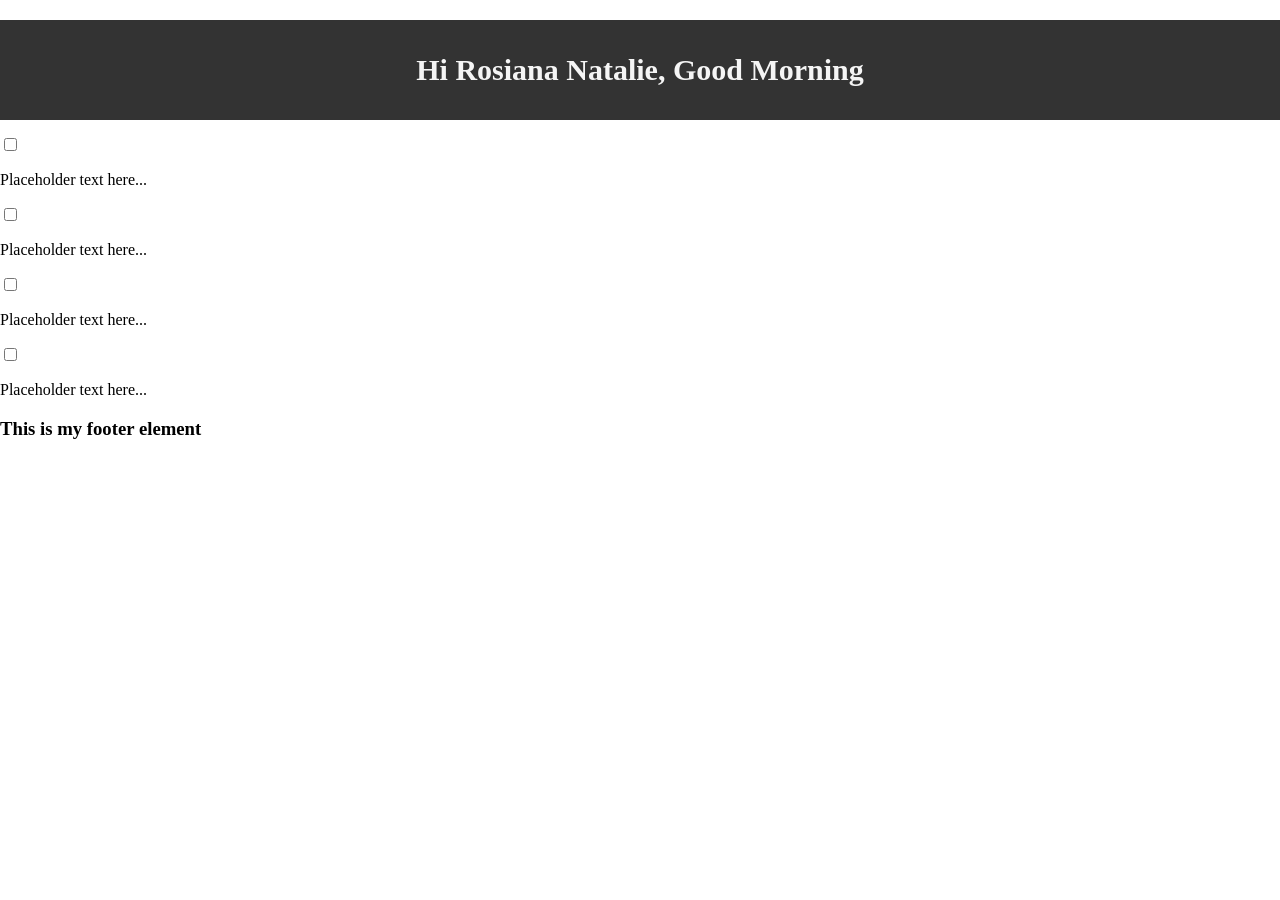
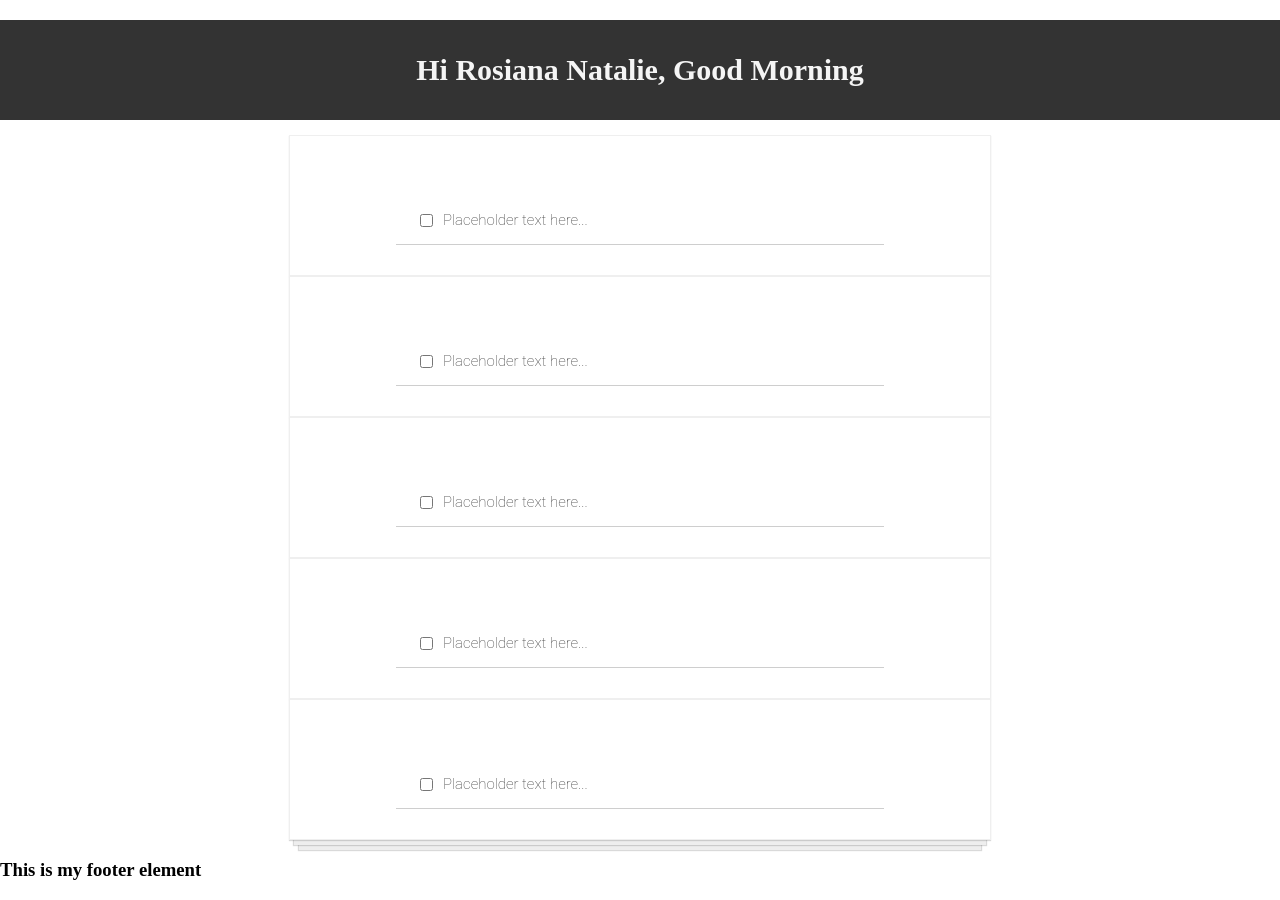
Before and after one commit to rosiananatalie/learning_js, a React (Create React App) app: page / in a window 1280 px wide. Before the commit the page ends 800 px from the top, so only its background shows below. Built offline with nearby package versions, Linux system fonts and the light colour scheme; the HTML template or start-up script is replaced by a standard one.

Commit message:
Styling Checklist Box

```diff
--- a/src/App.js
+++ b/src/App.js
@@ -7,9 +7,17 @@
     return (
         <div>
            <Header />
+
            <MainContent />
-           <Footer />
+           <MainContent />
+           <MainContent />
+           <MainContent />
+           <MainContent />
+
+            <Footer />
         </div>
+
+
     )
 }
 
--- a/src/components/Header.js
+++ b/src/components/Header.js
@@ -1,5 +1,4 @@
 import React from "react"
-import { fireEvent } from "@testing-library/react"
 
 function Header(){
     const firstName = "Rosiana"
--- a/src/components/MainContent.js
+++ b/src/components/MainContent.js
@@ -1,20 +1,22 @@
 import React from "react"
 
 function MainContent(){
+
+    const styles = {
+        fontSize : 20
+    }
+    // fill this up with the program operation like calculation and if-else statement
+    // XXXXXX
+
+    //Don't forget to return at the end
     return(
-        <div>
-            <input type = "checkbox" />
-            <p>Placeholder text here...</p>
+        <div className ="todo-list">
+            <div className = "todo-item">
+                <input type = "checkbox"/>
+                <p>Placeholder text here...</p>
+            </div>
+        </div>
 
-            <input type = "checkbox" />
-            <p>Placeholder text here...</p>
-
-            <input type = "checkbox" />
-            <p>Placeholder text here...</p>
-
-            <input type = "checkbox" />
-            <p>Placeholder text here...</p>
-        </div>
 
     )
 }
--- a/src/style.css
+++ b/src/style.css
@@ -13,3 +13,48 @@
     justify-content: center;
     align-items: center;
 }
+
+/*Got this styling from the tutorial */
+.todo-list {
+    background-color: white;
+    margin: auto;
+    width: 50%;
+    display: flex;
+    flex-direction: column;
+    align-items: center;
+    border: 1px solid #efefef;
+    box-shadow:
+    /* The top layer shadow */
+        0 1px 1px rgba(0,0,0,0.15),
+            /* The second layer */
+        0 10px 0 -5px #eee,
+            /* The second layer shadow */
+        0 10px 1px -4px rgba(0,0,0,0.15),
+            /* The third layer */
+        0 20px 0 -10px #eee,
+            /* The third layer shadow */
+        0 20px 1px -9px rgba(0,0,0,0.15);
+    padding: 30px;
+}
+
+.todo-item {
+    display: flex;
+    justify-content: flex-start;
+    align-items: center;
+    padding: 30px 20px 0;
+    width: 70%;
+    border-bottom: 1px solid #cecece;
+    font-family: Roboto, sans-serif;
+    font-weight: 100;
+    font-size: 15px;
+    color: #333333;
+}
+
+input[type=checkbox] {
+    margin-right: 10px;
+    font-size: 30px;
+}
+
+input[type=checkbox]:focus {
+    outline: 0;
+}
```
